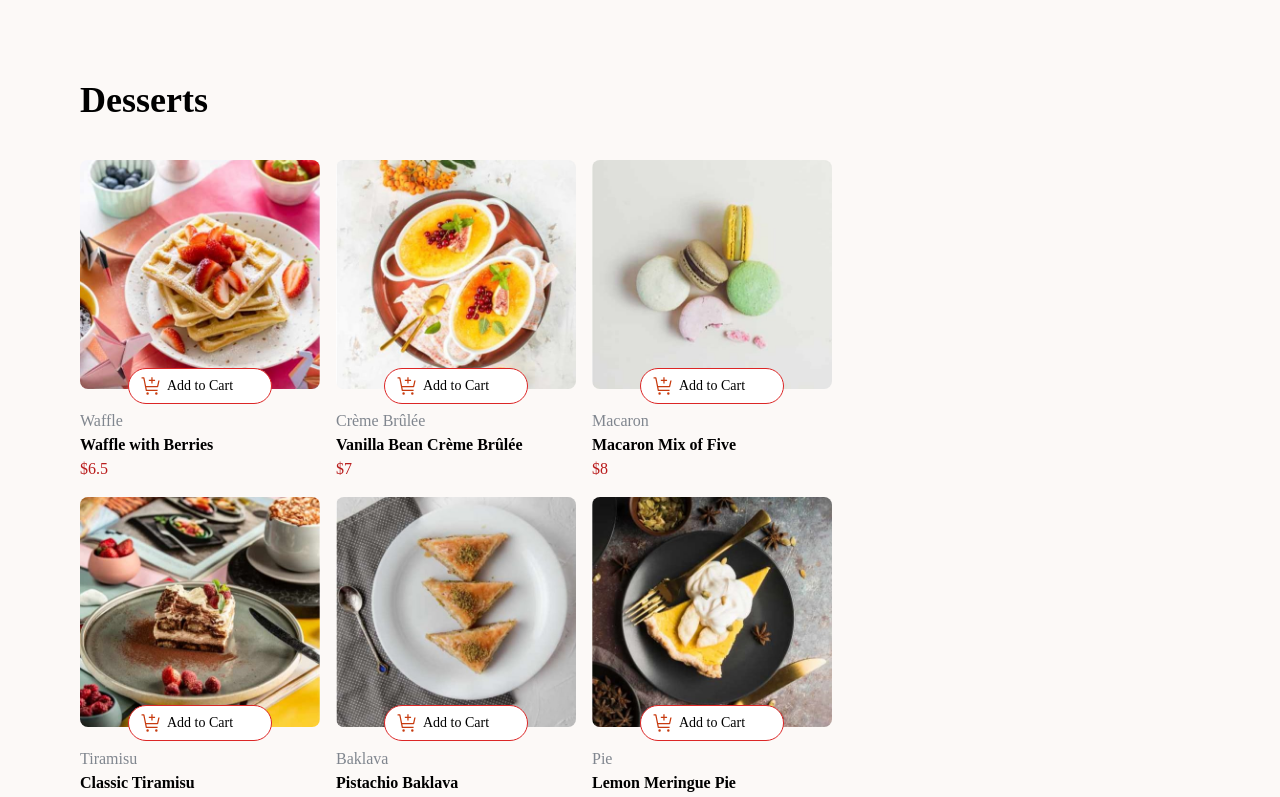
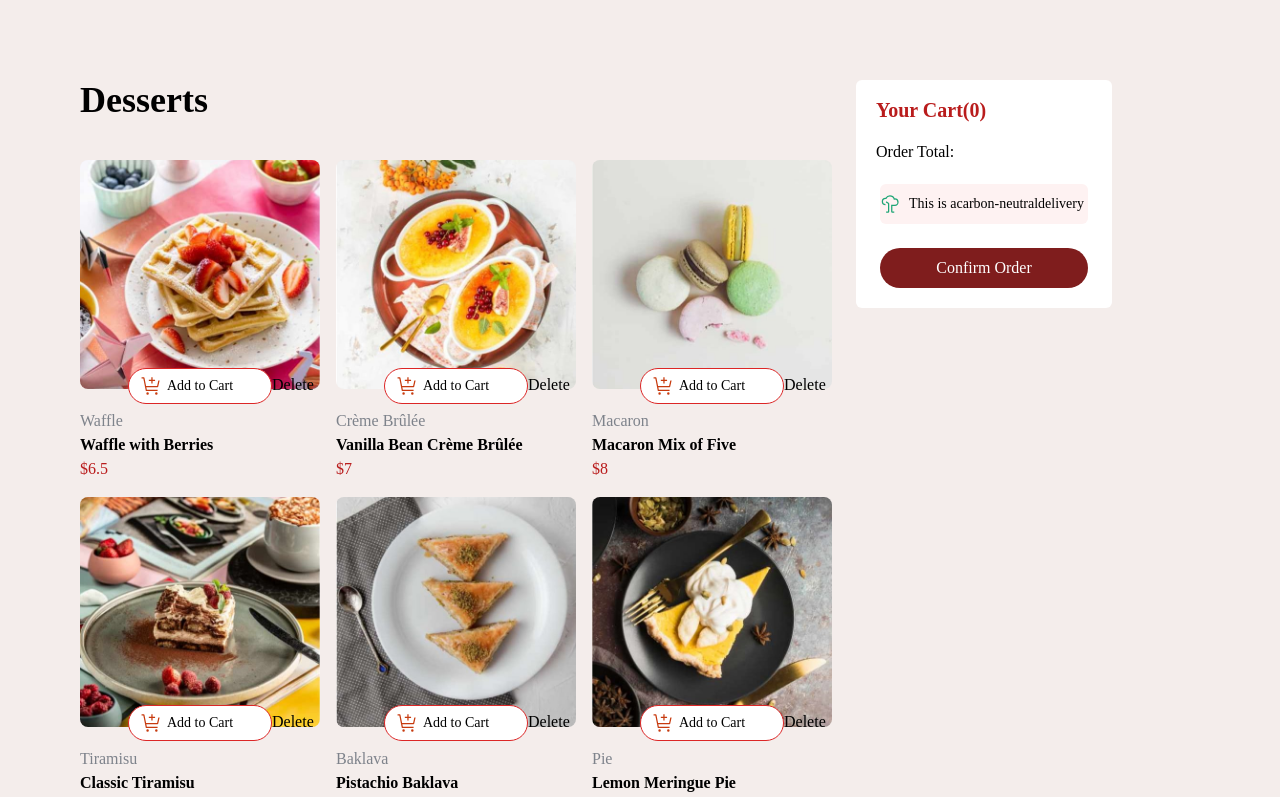
Before and after one commit to Marian097/product-list-with-card, a React app in the folder frontend/: page / in a window 1280 px wide. Shown: the top 797 px of the page. Built offline with nearby package versions, Linux system fonts and the light colour scheme; the HTML template or start-up script is replaced by a standard one.

Commit message:
make cart

```diff
--- a/frontend/src/App.tsx
+++ b/frontend/src/App.tsx
@@ -5,7 +5,7 @@ function App() {
   const render = Shop()
   return (
     <>
-    <Home products= {render.products} cart = {render.cart} total = {render.total} addToCart = {render.addToCart}/>
+    <Home products= {render.products} cart = {render.cart} total = {render.total} addToCart = {render.addToCart} length = {render.length} handleDeleteToCart = {render.handleDeleteToCart} isNothing = {render.isNothing}/>
     </>
   )
 }
--- a/frontend/src/components/desktop/Cart.tsx
+++ b/frontend/src/components/desktop/Cart.tsx
@@ -1,37 +1,88 @@
 import type { CartType } from "@/types/CartType";
-import carbonNeutral from "@/assets/images/icon-carbon-neutral.svg"
+import carbonNeutral from "@/assets/images/icon-carbon-neutral.svg";
+import removeIcon from "@/assets/images/icon-remove-item.svg";
 
 type Props = {
-  cart: CartType[];
-  total: number;
+  cart: CartType[],
+  total: number,
+  length:number,
+  isNothing: boolean
 };
-export default function Cart({ cart, total }: Props) {
+export default function Cart({ cart, total, length, isNothing }: Props) {
   return (
-    <>
-      {cart.map((item) => (
-        <div key = {item.id}>
-          <h2>Your Cart ({cart.length})</h2>
+    <div className="pt-20">
+      <div className="flex flex-col bg-white max-h-screen w-64 rounded-md ml-6">
+        <div className="py-4 pl-5">
+          <h2 className="text-xl font-bold text-red-700">
+            Your Cart({length})
+          </h2>
+        </div>
+        {cart.map((items) => (
+          <div key={items.id} className="flex flex-col pl-5">
             <div>
-            <h3>{item.name}</h3>
+              <h3 className="text-md font-bold">{items.name}</h3>
+            </div>
+            <div className="flex gap-x-2 pb-4">
+              <div>
+                <span className="text-red-700">{items.quantity}x</span>
               </div>
               <div>
-            <span>{item.quantity}x</span>
-            <span>@${item.price}</span>
-            <span>${item.subtotal}</span>
-            <span><button>x</button></span>
+                <span className="text-gray-800 opacity-50">
+                  @${items.price}
+                </span>
               </div>
               <div>
-            <span>Oreder Total</span>
-            <span>${total}</span>
+                <span>${items.subtotal}</span>
               </div>
-          <div>
-            <p>
-              <img src = {carbonNeutral} />
-              This is a <span>carbon-neutral</span> delivery
-            </p>
+              <div className="ml-auto">
+                <div className="flex justify-center items-center mr-7 h-3 w-3 rounded-full border-2 border-yellow-950/20">
+                  <button>
+                    <span>
+                      <img src={removeIcon} alt="" />
+                    </span>
+                  </button>
+                </div>
+              </div>
             </div>
           </div>
         ))}
+        <div className="flex flex-col">
+          <div className="flex">
+            <div className="ml-5">
+              <span>Order Total:</span>
+            </div>
+            <div className="ml-auto mr-7">
+              {total === 0 ? (
+                <>
+                  <span className="hidden">{total}</span>
                 </>
+              ) : (
+                <>
+                  <span className="flex font-bold">${total}</span>
+                </>
+              )}
+            </div>
+          </div>
+          <div className="flex flex-wrap py-5">
+            <div className = "flex gap-x-2 items-center mb-6 bg-red-50 h-10 w-52 rounded-md mx-auto">
+              <div>
+                <img src={carbonNeutral} alt="" />
+              </div>
+              <div className="text-sm">
+                <span>
+                  This is a<span>carbon-neutral</span>
+                  delivery
+                </span>
+              </div>
+            </div>
+            <div className="flex justify-center items-center bg-red-900 h-10 w-52 rounded-full mx-auto">
+              <div>
+                 <button><span className = "text-white">Confirm Order</span></button>
+              </div>
+            </div>
+          </div>
+        </div>
+      </div>
+    </div>
   );
 }
--- a/frontend/src/components/desktop/Menu.tsx
+++ b/frontend/src/components/desktop/Menu.tsx
@@ -1,19 +1,21 @@
 import Products from "./Products";
 import type { Prod } from "@/types/Products";
 
+
 type ProdProps = {
-  products: Prod[];
-  addToCart: (products: Prod) => void;
+  products: Prod[],
+  addToCart: (products: Prod) => void,
+  handleDeleteToCart: (cart: Prod) => void
 };
 
-export default function Menu({ products, addToCart }: ProdProps) {
+export default function Menu({products, addToCart, handleDeleteToCart }: ProdProps) {
   return (
     <div>
       <div className = "flex md:ml-20 md:pt-20 md:pb-10">
         <h1 className = "font-bold md:text-4xl ">Desserts</h1>
       </div>
       <div className = "flex md:ml-20">
-        <Products products={products} addToCart = {addToCart} />
+        <Products products={products} addToCart = {addToCart} handleDeleteToCart = {handleDeleteToCart}/>
       </div>
     </div>
   );
--- a/frontend/src/components/desktop/Products.tsx
+++ b/frontend/src/components/desktop/Products.tsx
@@ -4,9 +4,10 @@ import Add from "@/assets/images/icon-add-to-cart.svg";
 type ProductsProp = {
   products: Prod[];
   addToCart: (products: Prod) => void;
+  handleDeleteToCart: (cart: Prod) => void;
 };
 
-export default function Products({ products, addToCart }: ProductsProp) {
+export default function Products({ products, addToCart, handleDeleteToCart }: ProductsProp) {
   return (
     <div className="grid md:grid-cols-3 md:gap-4">
       {products.map((p) => (
@@ -15,14 +16,15 @@ export default function Products({ products, addToCart }: ProductsProp) {
             <img src={p.image.desktop} className="rounded-lg" />
           </div>
           <div className="absolute md:top-52 md:left-12">
-            <button className="border md:w-36 md:h-9 rounded-3xl md:text-sm border-red-600  bg-white">
+            <button className="border md:w-36 md:h-9 rounded-3xl md:text-sm border-red-600  bg-white" onClick = {() => addToCart(p)}>
               <div className="relative">
                 <div className="absolute left-3">
                   <img src={Add} alt="" />
                 </div>
               </div>
-              <span className="my-auto" onClick = {() => addToCart(p)} >Add to Cart</span>
+              <span className="my-auto">Add to Cart</span>
             </button>
+            <button onClick = {() => handleDeleteToCart(p)}>Delete</button>
           </div>
           <div className = "pt-5">
             <h2 className = "font-light text-gray-600/70">{p.category}</h2>
--- a/frontend/src/hooks/Shop.ts
+++ b/frontend/src/hooks/Shop.ts
@@ -7,10 +7,12 @@ export default function Shop() {
   const [data, setData] = useState<DataApi[]>([]);
   const [products, setProducts] = useState<Prod[]>([]);
   const [cart, setCart] = useState<CartType[]>([]);
+  const [length, setLength] = useState(0);
+  const [isNothing, setIsNothing] = useState(false)
 
   const total = useMemo(() => {
-    return cart.reduce((sum, val) => sum + val.subtotal, 0)
-  }, [cart])
+    return cart.reduce((sum, val) => sum + val.subtotal, 0);
+  }, [cart]);
 
   useEffect(() => {
     fetch("/data.json")
@@ -30,13 +32,14 @@ export default function Shop() {
     setProducts(prodArray);
   }, [data]);
 
+
   function addToCart(item: Prod) {
     setCart((prev) => {
       const found = prev.find((p) => p.id === item.id);
       if (found)
         return prev.map((p) =>
           p.id === item.id
-            ? { ...p, quantity: p.quantity + 1, subtotal: p.quantity * p.price }
+            ? { ...p, quantity: p.quantity + 1, subtotal: (p.quantity + 1) * p.price }
             : p,
         );
       return [
@@ -50,13 +53,30 @@ export default function Shop() {
         },
       ];
     });
+    setLength((prev) => prev + 1);
   }
+
+  function handleDeleteToCart(items: Prod) {
+    setCart((prev) => {
+      const found = prev.find((p) => p.id === items.id);
+      if (found)
+        return prev.map((p) =>
+          p.id === items.id && p.quantity >= 1
+            ? {...p, quantity: p.quantity - 1, subtotal: p.subtotal - p.price } : p)
+
+        return prev.filter((p) => p.id !== items.id)
+
+    });
+  }
+
   return {
     products,
     total,
     cart,
+    length,
+    isNothing,
 
-
-    addToCart
+    addToCart,
+    handleDeleteToCart,
   };
 }
--- a/frontend/src/index.css
+++ b/frontend/src/index.css
@@ -8,7 +8,7 @@
   font-family: Red Hat Text;
   line-height: 1.5;
   font-weight: 400;
-  background-color: hsl(20, 50%, 98%);
+  background-color: hsl(13, 31%, 94%);
 
   font-synthesis: none;
   text-rendering: optimizeLegibility;
--- a/frontend/src/pages/Home.tsx
+++ b/frontend/src/pages/Home.tsx
@@ -8,16 +8,19 @@ type Props = {
     products: Prod[],
     cart: CartType[],
     total:number,
-    addToCart: (product: Prod) => void
+    length:number,
+    isNothing: boolean,
+    addToCart: (product: Prod) => void,
+    handleDeleteToCart: (cart: Prod) => void
 }
 
 
 
-export default function Home({products, cart, total, addToCart} : Props) {
+export default function Home({products, cart, total, length, isNothing, addToCart, handleDeleteToCart} : Props) {
   return (
     <main className = "flex">
-        <Menu products = {products} addToCart = {addToCart}/>
-        <Cart cart = {cart} total = {total}/>
+        <Menu products = {products} addToCart = {addToCart} handleDeleteToCart = {handleDeleteToCart}/>
+        <Cart cart = {cart} total = {total} length = {length} isNothing = {isNothing}/>
     </main>
   )
 }
--- a/frontend/src/types/CartType.ts
+++ b/frontend/src/types/CartType.ts
@@ -4,5 +4,6 @@ export type CartType = {
     quantity: number,
     price:number,
     subtotal: number,
-    total?:number
+    total?:number,
+    length?:number,
 }
```
Lines whose indentation alone changed are shown as unchanged.
